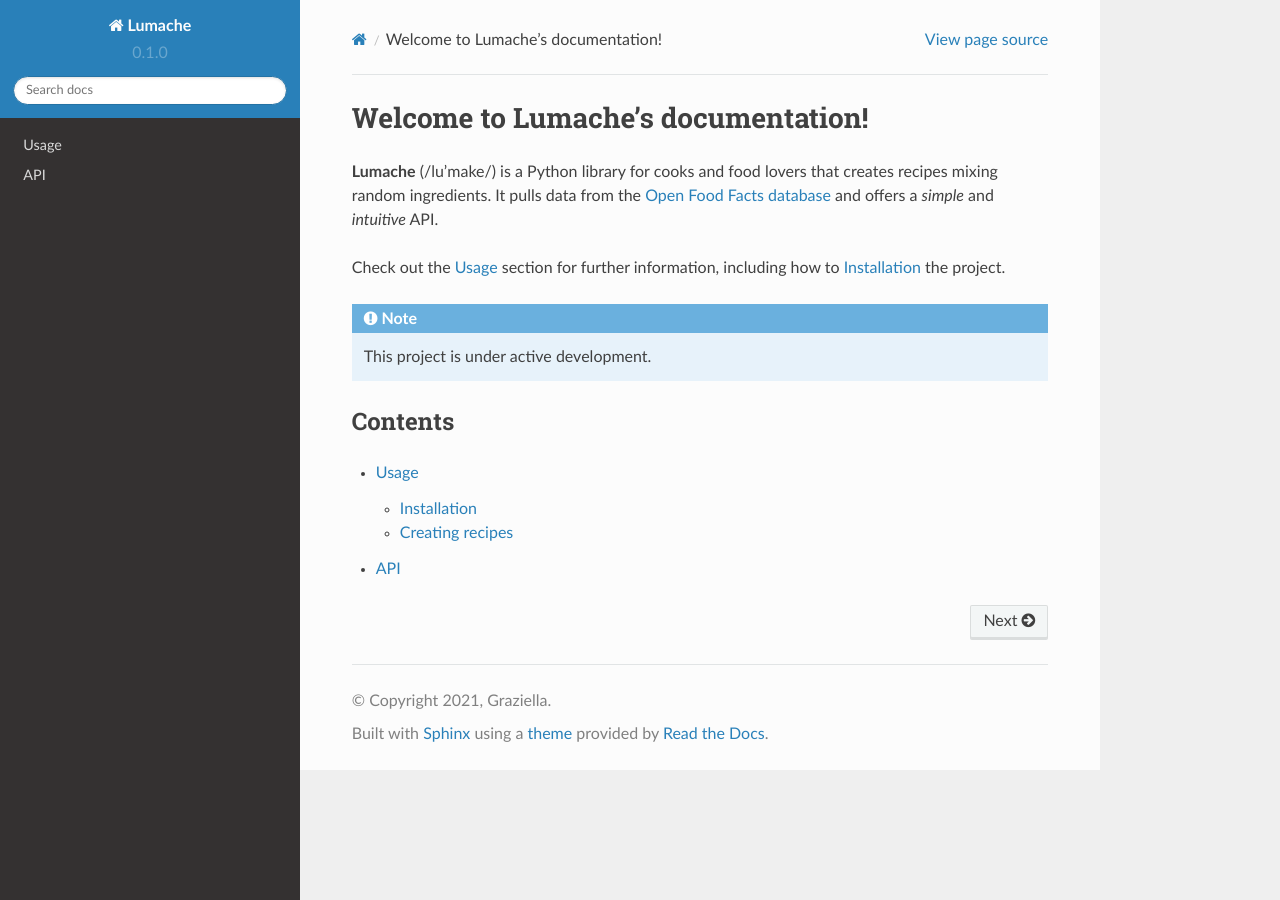
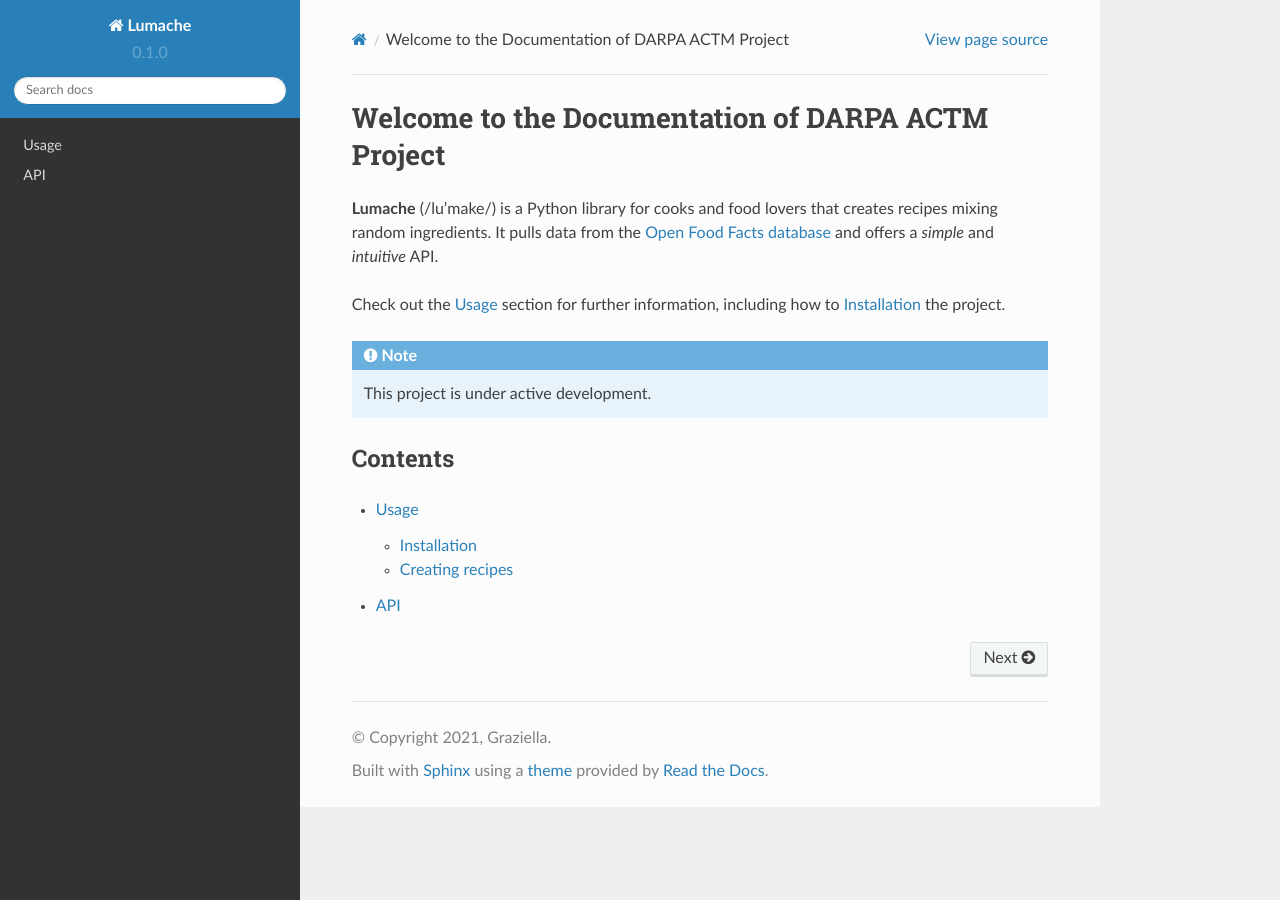
Before and after one commit to raj-brown/darpa_actm, a Sphinx documentation site: the page built from docs/source/index.rst, in a window 1280 px wide. Built offline with Sphinx 7.4.7 and the Read the Docs theme 2.0.0, drawn with Linux system fonts in a browser that asks for light colours.

Commit message:
Update index.rst

```diff
--- a/docs/source/index.rst
+++ b/docs/source/index.rst
@@ -1,5 +1,5 @@
-Welcome to Lumache's documentation!
-===================================
+Welcome to the Documentation of DARPA ACTM Project
+===================================================
 
 **Lumache** (/lu'make/) is a Python library for cooks and food lovers
 that creates recipes mixing random ingredients.
```
